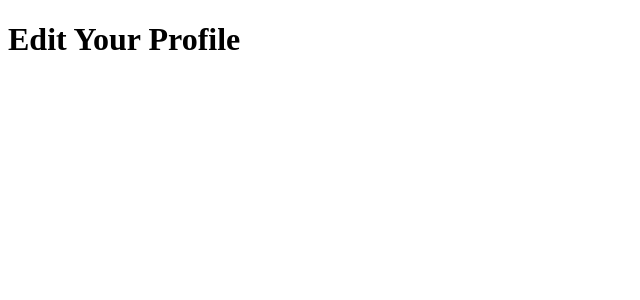
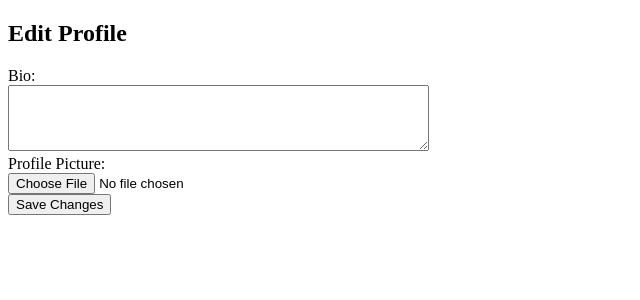
Before and after one commit to MrBear33/Capstone-Project-2-React-Event-Finder, a React (Create React App) app in the folder react-frontend/: page /edit-profile in a window 1280 px wide. Shown: the top 300 px of the page, without its empty margins (0-640 px from the left). Built offline with nearby package versions, Linux system fonts and the light colour scheme; no server answers; the HTML template or start-up script is replaced by a standard one.

Commit message:
Updated edit profile logic

```diff
--- a/react-frontend/src/pages/EditProfile.js
+++ b/react-frontend/src/pages/EditProfile.js
@@ -1,7 +1,86 @@
-import React from 'react';
+import React, { useState } from 'react';
+import axios from 'axios';
 
-function EditProfile() {
-  return <h1>Edit Your Profile</h1>;
+function EditProfile({ user }) {
+  const [bio, setBio] = useState('');               // New bio input
+  const [image, setImage] = useState(null);         // New profile picture file
+  const [success, setSuccess] = useState('');       // Message for success
+  const [error, setError] = useState('');           // Message for error
+
+  // Handle bio text input
+  const handleBioChange = evt => {
+    setBio(evt.target.value);
+  };
+
+  // Handle file input (image upload)
+  const handleImageChange = evt => {
+    setImage(evt.target.files[0]);
+  };
+
+  // Submit bio and image to Flask backend
+  const handleSubmit = async evt => {
+    evt.preventDefault();
+    setError('');
+    setSuccess('');
+
+    const formData = new FormData();
+    formData.append('bio', bio);
+    if (image) {
+      formData.append('profile_picture', image);
+    }
+
+    try {
+      const res = await axios.post('/edit-profile', formData, {
+        withCredentials: true,
+        headers: {
+          'Content-Type': 'multipart/form-data'
+        }
+      });
+
+      if (res.status === 200) {
+        setSuccess('Profile updated!');
+      }
+    } catch (err) {
+      console.error("Error updating profile:", err);
+      setError('Could not update profile.');
+    }
+  };
+
+  return (
+    <div>
+      <h2>Edit Profile</h2>
+
+      {success && <p style={{ color: 'green' }}>{success}</p>}
+      {error && <p style={{ color: 'red' }}>{error}</p>}
+
+      <form onSubmit={handleSubmit} encType="multipart/form-data">
+        <div>
+          <label htmlFor="bio">Bio:</label><br />
+          <textarea
+            id="bio"
+            name="bio"
+            rows="4"
+            cols="50"
+            value={bio}
+            onChange={handleBioChange}
+          />
+        </div>
+
+        <div>
+          <label htmlFor="profile_picture">Profile Picture:</label><br />
+          <input
+            type="file"
+            id="profile_picture"
+            name="profile_picture"
+            accept="image/*"
+            onChange={handleImageChange}
+          />
+        </div>
+
+        <button type="submit">Save Changes</button>
+      </form>
+    </div>
+  );
 }
 
 export default EditProfile;
```
